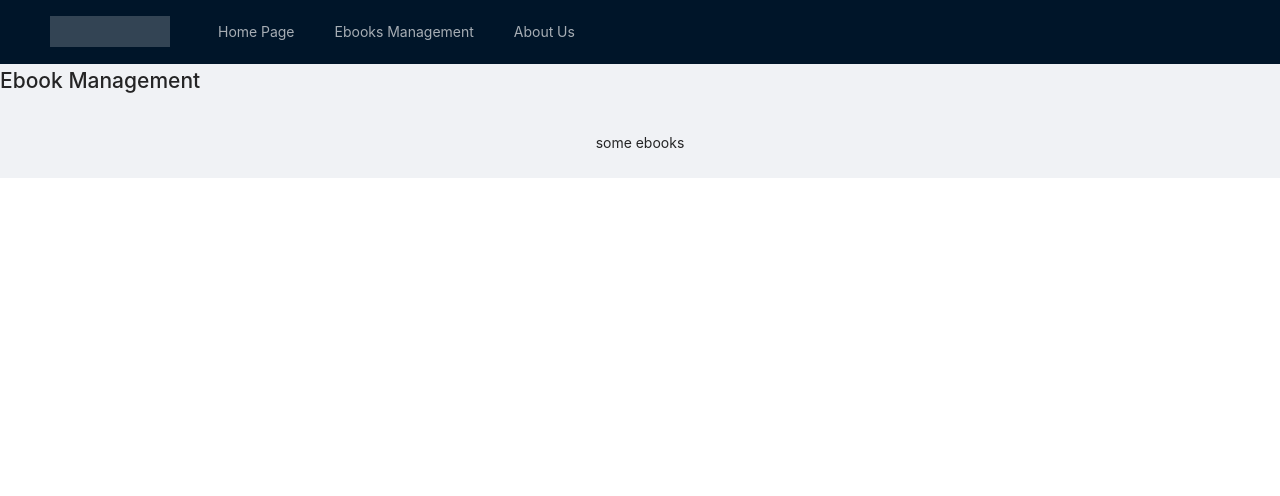
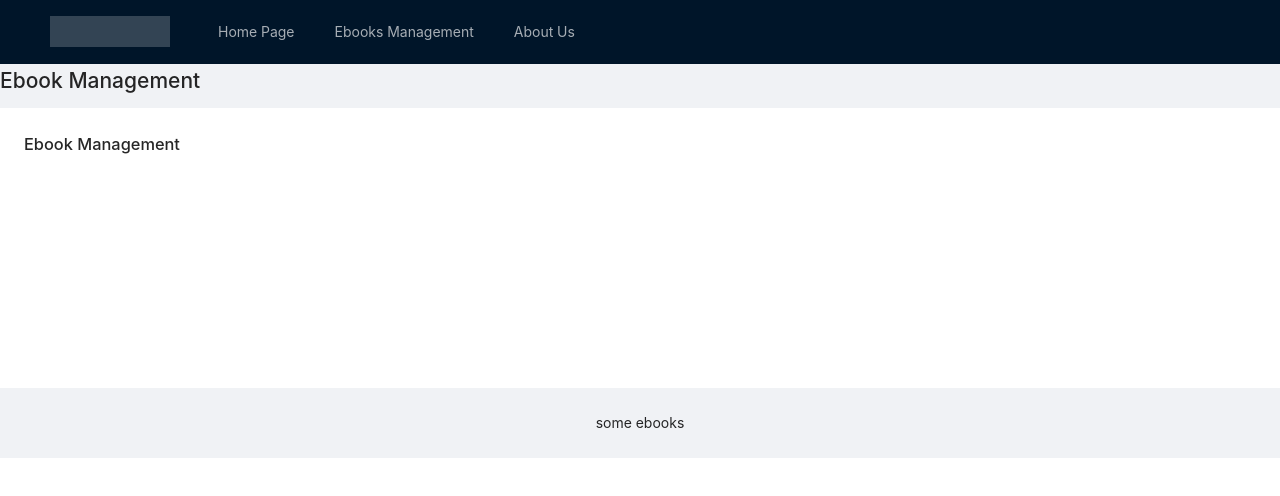
Before and after one commit to Burkhardttt/Wiki_Sys, a Vue app in the folder web/: page /admin/ebook in a window 1280 px wide. Shown: the top 496 px of the page. Built offline with nearby package versions, Linux system fonts and the light colour scheme; no server answers.

Commit message:
6-3 some modifications on ebook management page

```diff
--- a/web/src/views/admin/admin-ebook.vue
+++ b/web/src/views/admin/admin-ebook.vue
@@ -2,4 +2,13 @@
   <div class="about">
     <h1>Ebook Management</h1>
   </div>
+  <a-layout>
+    <a-layout-content
+        :style="{ background: '#fff', padding: '24px', margin: 0, minHeight: '280px' }"
+    >
+      <div class="about">
+        <h1>Ebook Management</h1>
+      </div>
+    </a-layout-content>
+  </a-layout>
 </template>
```
